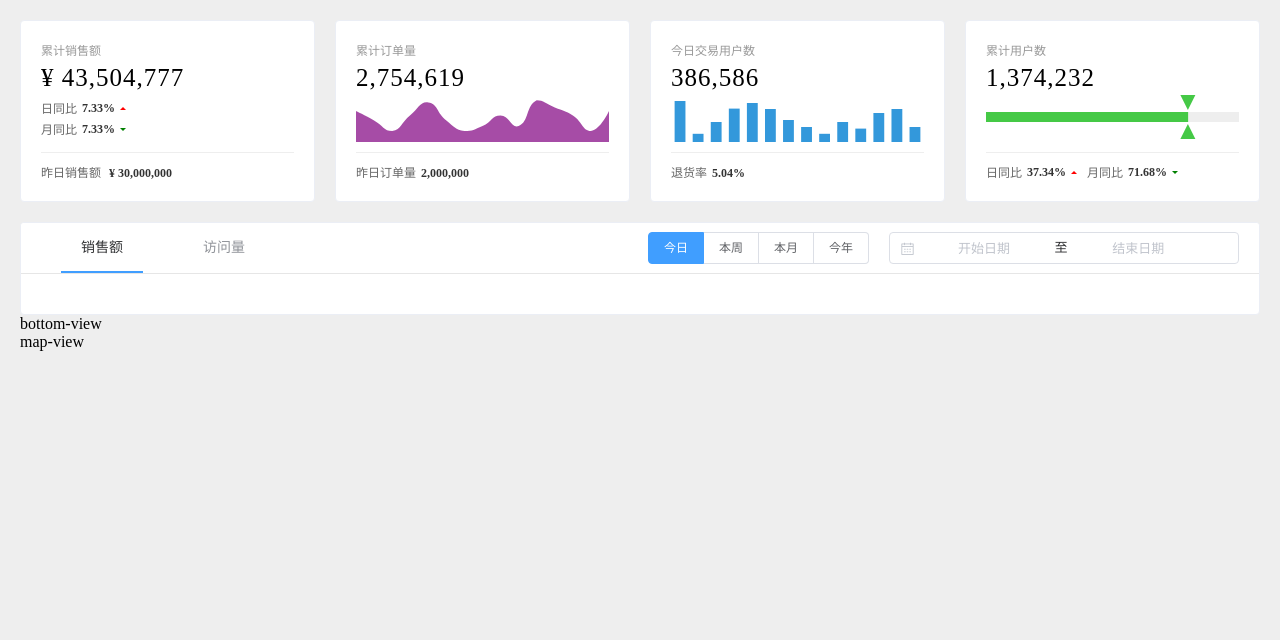
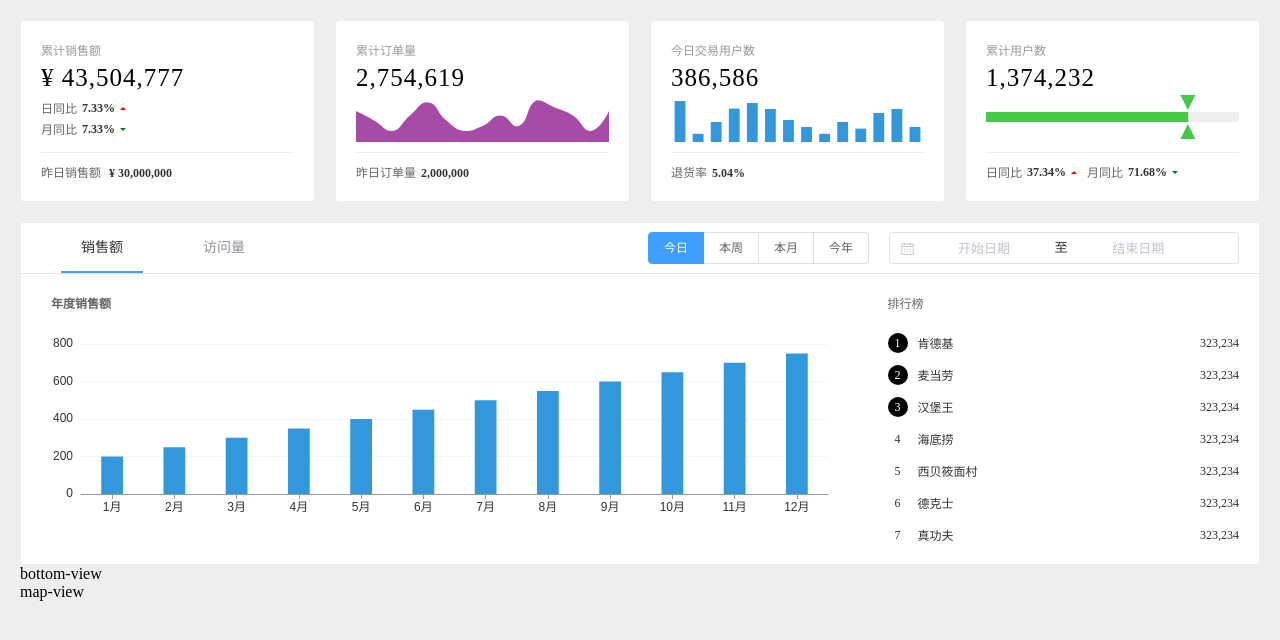
Before and after one commit to LuckBoy-yxy/data-report, a Vue app: page /#/ in a window 1280 px wide. Shown: the top 640 px of the page. Built offline with nearby package versions, Linux system fonts and the light colour scheme.

Commit message:
销售趋势图表和列表组件结构与样式开发已完成

```diff
--- a/src/components/SalesView/index.vue
+++ b/src/components/SalesView/index.vue
@@ -1,6 +1,9 @@
 <template>
   <div class="sales-view">
-    <el-card shadow="hover">
+    <el-card
+      shadow="hover"
+      :body-style="{ padding: '0 0 20px 0' }"
+    >
       <template v-slot:header>
         <div class="menu-wrapper">
           <el-menu
@@ -42,7 +45,30 @@
       </template>
 
       <template>
+        <div class="sales-view-chart-wrapper">
+          <v-chart :options="chartOption" />
 
+          <div class="sales-view-list">
+            <div class="sales-view-title">排行榜</div>
+            <div class="list-item-wrapper">
+              <div
+                class="list-item"
+                v-for="item in rankData"
+                :key="item.no"
+              >
+                <div
+                  :class="['list-item-no', +item.no <= 3 ? 'top-no' : '']"
+                >
+                  {{ item.no }}
+                </div>
+
+                <div class="list-item-name">{{ item.name }}</div>
+
+                <div class="list-item-money">{{ item.money }}</div>
+              </div>
+            </div>
+          </div>
+        </div>
       </template>
     </el-card>
   </div>
@@ -86,7 +112,127 @@
               }
             }
           ]
-        }
+        },
+        chartOption: {
+          title: {
+            text: '年度销售额',
+            textStyle: {
+              fontSize: 12,
+              color: '#666'
+            },
+            left: 25,
+            top: 20
+          },
+          xAxis: {
+            type: 'category',
+            data: [
+              '1月',
+              '2月',
+              '3月',
+              '4月',
+              '5月',
+              '6月',
+              '7月',
+              '8月',
+              '9月',
+              '10月',
+              '11月',
+              '12月'
+            ],
+            axisLine: {
+              lineStyle: {
+                color: '#999'
+              }
+            },
+            axisTick: {
+              alignWithLabel: true,
+              lineStyle: {
+                color: '#999'
+              }
+            },
+            axisLabel: {
+              color: '#333'
+            }
+          },
+          yAxis: {
+            axisLine: {
+              show: false
+            },
+            axisTick: {
+              show: false
+            },
+            splitLine: {
+              lineStyle: {
+                type: 'dotted',
+                color: '#eee'
+              }
+            }
+          },
+          grid: {
+            top: 70,
+            left: 60,
+            right: 60,
+            bottom: 50
+          },
+          series: [
+            {
+              type: 'bar',
+              barWidth: '35%',
+              data: [
+                200,
+                250,
+                300,
+                350,
+                400,
+                450,
+                500,
+                550,
+                600,
+                650,
+                700,
+                750,
+              ],
+              color: ['#3398DB']
+            }
+          ]
+        },
+        rankData: [
+          {
+            no: 1,
+            name: '肯德基',
+            money: '323,234'
+          },
+          {
+            no: 2,
+            name: '麦当劳',
+            money: '323,234'
+          },
+          {
+            no: 3,
+            name: '汉堡王',
+            money: '323,234'
+          },
+          {
+            no: 4,
+            name: '海底捞',
+            money: '323,234'
+          },
+          {
+            no: 5,
+            name: '西贝筱面村',
+            money: '323,234'
+          },
+          {
+            no: 6,
+            name: '德克士',
+            money: '323,234'
+          },
+          {
+            no: 7,
+            name: '真功夫',
+            money: '323,234'
+          }
+        ]
       }
     },
     methods: {
@@ -126,5 +272,58 @@
       }
     }
   }
+
+  .sales-view-chart-wrapper {
+    display: flex;
+    height: 270px;
+    .echarts {
+      flex: 0 0 70%;
+      width: 70%;
+      height: 100%;
+    }
+    .sales-view-list {
+      overflow: hidden;
+      flex: 1;
+      width: 100%;
+      height: 100%;
+      .sales-view-title {
+        margin-top: 20px;
+        font-size: 12px;
+        font-weight: 500;
+        color: #666;
+      }
+      .list-item-wrapper {
+        margin-top: 15px;
+        .list-item {
+          display: flex;
+          align-items: center;
+          padding: 6px 20px 6px 0;
+          height: 20px;
+          font-size: 12px;
+          .list-item-no {
+            width: 20px;
+            height: 20px;
+            line-height: 20px;
+            text-align: center;
+            color: #333;
+            &.top-no {
+              font-weight: 500;
+              color: #fff;
+              border-radius: 50%;
+              background-color: #000;
+            }
+          }
+          .list-item-name {
+            margin-left: 10px;
+            color: #333;
+          }
+          .list-item-money {
+            flex: 1;
+            text-align: right;
+          }
+        }
+      }
+    }
+  }
 }
 </style>
```
